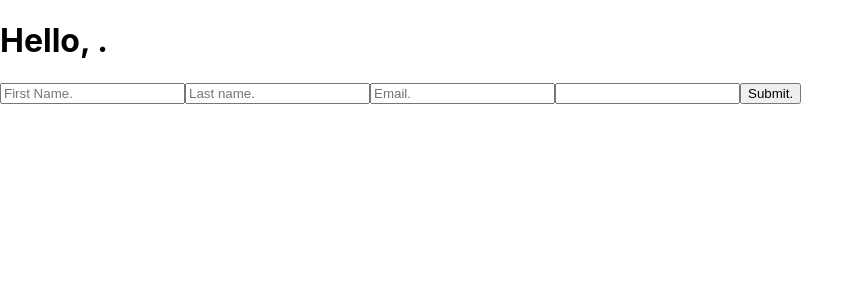
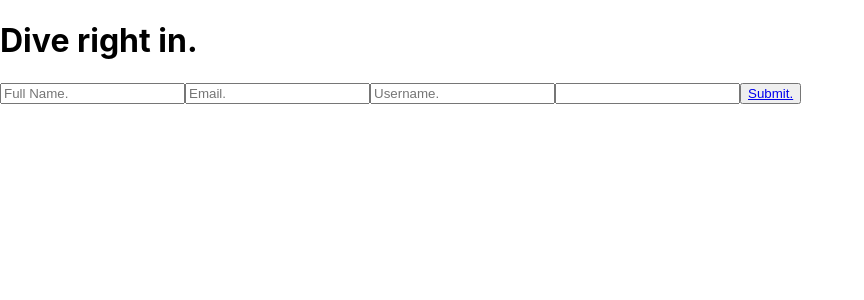
Before and after one commit to VishalBurra27/SDF-Project, a React (Create React App) app in the folder frontend/: page /signup in a window 1280 px wide. Shown: the top 300 px of the page, without its empty margins (0-864 px from the left). Built offline with nearby package versions, Linux system fonts and the light colour scheme.

Commit message:
Some issues fixed. Whole thing is still a dummy.

```diff
--- a/frontend/src/components/Dash.jsx
+++ b/frontend/src/components/Dash.jsx
@@ -15,7 +15,7 @@ const Dashboard = () => {
     const { id } = useParams();
     return(<div>
         <nav><a href="/">Logout</a></nav>
-        {/* <CourseList user={id}/> */}
+        <CourseList user={id}/>
         <h1>Yoohoo.</h1>
     </div>)
 }
--- a/frontend/src/components/Homepage.jsx
+++ b/frontend/src/components/Homepage.jsx
@@ -6,10 +6,10 @@ export default function Homepage() {
     return(<div>
         <h1>Homepage</h1>
         <h2>Welcome to the EMS project.</h2>
-        Click on Login to continue. If you don't have an account, click on Signup to create one.
+        Click on <a href="/login">Login</a> to continue. If you don't have an account, click on <a href="/signup">Signup</a> to create one.
 
-        <a href="/login">Login</a>
-        <a href="/signup">Signup</a>
+
+
 
 
     </div>);
--- a/frontend/src/components/LoginPage.jsx
+++ b/frontend/src/components/LoginPage.jsx
@@ -4,20 +4,19 @@ import axios from 'axios';
 
 
 const LoginPage = () => {
-    const [contact, setContact] = useState({
+    const [ID, setID] = useState({
         email:"",
-        pwrd:""
+        password:""
     });
 
     // const [valid, setValid] = useState(false);
 
-    function updateContact(event){
+    function updateID(event){
         event.preventDefault();
         const val = event.target.value;
         const n = event.target.name;
 
-        setContact(prev => ({...prev, [n]:val})
-        )
+        setID(prev => ({...prev, [n]:val}))
     }
 
 
@@ -25,14 +24,17 @@ const LoginPage = () => {
     return(
         <div>
             <form>
-                <h1> Hello, {contact.uname}. </h1>
-                <input name="email" onChange={updateContact} placeholder="Email ID." />
-                <input type="password" name="pass" placeholder="Password" />
+                <h1> Hello, {ID.uname}. </h1>
+                <input name="email" onChange={updateID} placeholder="Email ID." />
+                <input type="password" onChange={updateID} name="password" placeholder="Password" />
 
-                <button onClick={e => {
-                    e.preventDefault();
-                    axios.post('localhost:5001/login');
-                    }}>Login.</button>
+                <button onClick={console.log(ID)
+                    //e => {
+                    //e.preventDefault();
+                    //axios.post('localhost:5001/login');
+                    //}
+                }
+                ><a href="/Dash/-1">Login.</a></button>
             </form>
         </div>
     );
--- a/frontend/src/components/SignupPage.jsx
+++ b/frontend/src/components/SignupPage.jsx
@@ -1,47 +1,44 @@
 
-import { useState } from "react";
-import React from "react";
+import React, { useState } from "react";
 import axios from "axios";
 import { useNavigate } from 'react-router-dom';
 
 const SignupPage = () => {
-    const [contact, setContact] = useState({
-        fname:"",
-        lname:"",
-        email:""
-    });
+    const [User, makeUser] = useState({
+        name:"",
+        email:"",
+        username:"",
+        password:""
+    })
+    //const history = useNavigate();
 
-    const [password, setPassword] = useState('');
-    const history = useNavigate();
-
-    function updateContact(event){
+    function updateUser(event){
         event.preventDefault();
         const val = event.target.value;
         const n = event.target.name;
 
-        setContact(prev => ({...prev, [n]:val})
+        makeUser(prev => ({...prev, [n]:val})
         )
     }
 
-    const saveProduct = async (e) => {
-        e.preventDefault();
-        await axios.post('localhost:5001/', {
-            contact: contact,
-            password: password
-        });
-        history.push("/");
+    async function saveUser (e) {
+        // e.preventDefault();
+        // await axios.post('localhost:5001/', User);
+        // history.push("/");
+
+        console.log(User);
     }
 
     return(
         <div>
             <form>
-                <h1> Hello, {contact.fname} {contact.lname}. </h1>
-                <input name="fname" onChange={updateContact} placeholder="First Name." />
-                <input name="lname" onChange={updateContact} placeholder="Last name." />
-                <input name="email" onChange={updateContact} placeholder="Email." />
-                <input name="pwrd" onChange={(e) => setPassword(prev => e.target.value)} type="password"/>
+                <h1> Dive right in. </h1>
+                <input name="name" onChange={updateUser} placeholder="Full Name." />
+                <input name="email" onChange={updateUser} placeholder="Email." />
+                <input name="username" onChange={updateUser} placeholder="Username." />
+                <input name="password" onChange={updateUser} type="password"/>
 
-                <button onClick={e => {e.preventDefault(); saveProduct(e);} }>Submit.</button>
+                <button onClick={e => {saveUser(e);} }><a href="/">Submit.</a></button>
             </form>
         </div>
     );
--- a/frontend/src/components/course.jsx
+++ b/frontend/src/components/course.jsx
@@ -1,6 +1,8 @@
 
 const CourseList = (params) => {
-    return(<h1>CourseList</h1>)
+    return(<div>
+        <h1>These be courses.</h1>
+    </div>)
 }
 
 export default CourseList;
```
